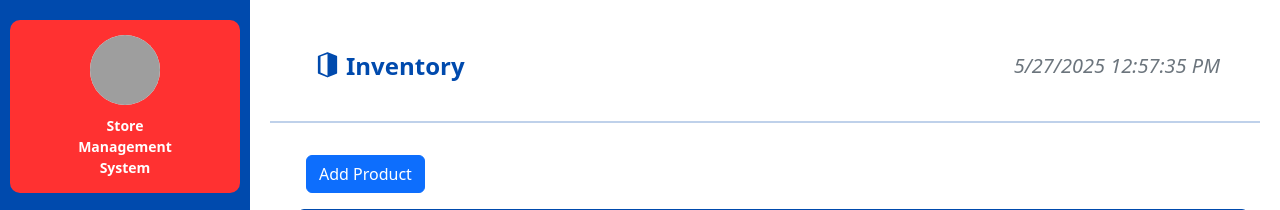
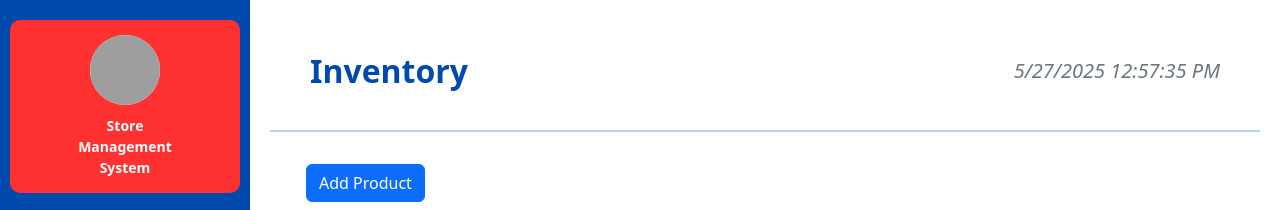
Before and after one commit to R-Ajoc/WebDev-Final-Project, a PHP site: template view/InventoryPage.php in a window 1280 px wide. Shown: the top 210 px of the page. Run offline with PHP 8.4, Linux system fonts and the light colour scheme; the template is opened without the code that fills it, so the values that code supplies are empty; a stand-in replaces the project's code that opens the database connection; grey boxes are pictures that could not be loaded.

Commit message:
Update InventoryPage.php

```diff
--- a/view/InventoryPage.php
+++ b/view/InventoryPage.php
@@ -35,10 +35,7 @@ unset($_SESSION['success'], $_SESSION['error']);
     <div class="Inventory">
         <div class="dashBoard-content py-3">
             <div class="header-content d-flex justify-content-between align-items-center rounded p-3" style="background-color: transparent;">
-                <h1 class="ms-4 d-flex align-items-center fw-bold" style="color: #004aad;">
-                    <svg xmlns="http://www.w3.org/2000/svg" width="28" height="28" fill="currentColor" class="bi bi-box-seam me-2" viewBox="0 0 16 16">
-                        <path d="M9.828.122a.5.5 0 0 1 .344 0l5 2a.5.5 0 0 1 .328.47v9.416a.5.5 0 0 1-.328.47l-5 2a.5.5 0 0 1-.344 0l-5-2a.5.5 0 0 1-.328-.47V2.592a.5.5 0 0 1 .328-.47l5-2zM10 1.203 6 2.57v9.118l4 1.856V1.203z"/>
-                    </svg>
+                <h1 class="ms-4 d-flex align-items-center fw-bold" style="color: #004aad; font-size: 2rem; font-weight: 600;">
                     Inventory
                 </h1>
                 <h2 id="currentDate" class="me-4 text-secondary fst-italic" style="font-weight: 400; font-size: 1.25rem;"></h2>
@@ -224,14 +221,14 @@ unset($_SESSION['success'], $_SESSION['error']);
         const successAlert = document.getElementById("success-alert");
         if (successAlert) {
             setTimeout(() => {
-
+                // Optional fade-out effect
                 successAlert.classList.add("fade");
                 successAlert.classList.remove("show");
 
-
+                // Completely hide the alert after transition
                 setTimeout(() => {
                     successAlert.style.display = "none";
-                }, 500); // Matches Bootstrap's fade transition duration
+                }, 500);
             }, 1000); // Delay before starting fade-out (1 second)
         }
     });
```
